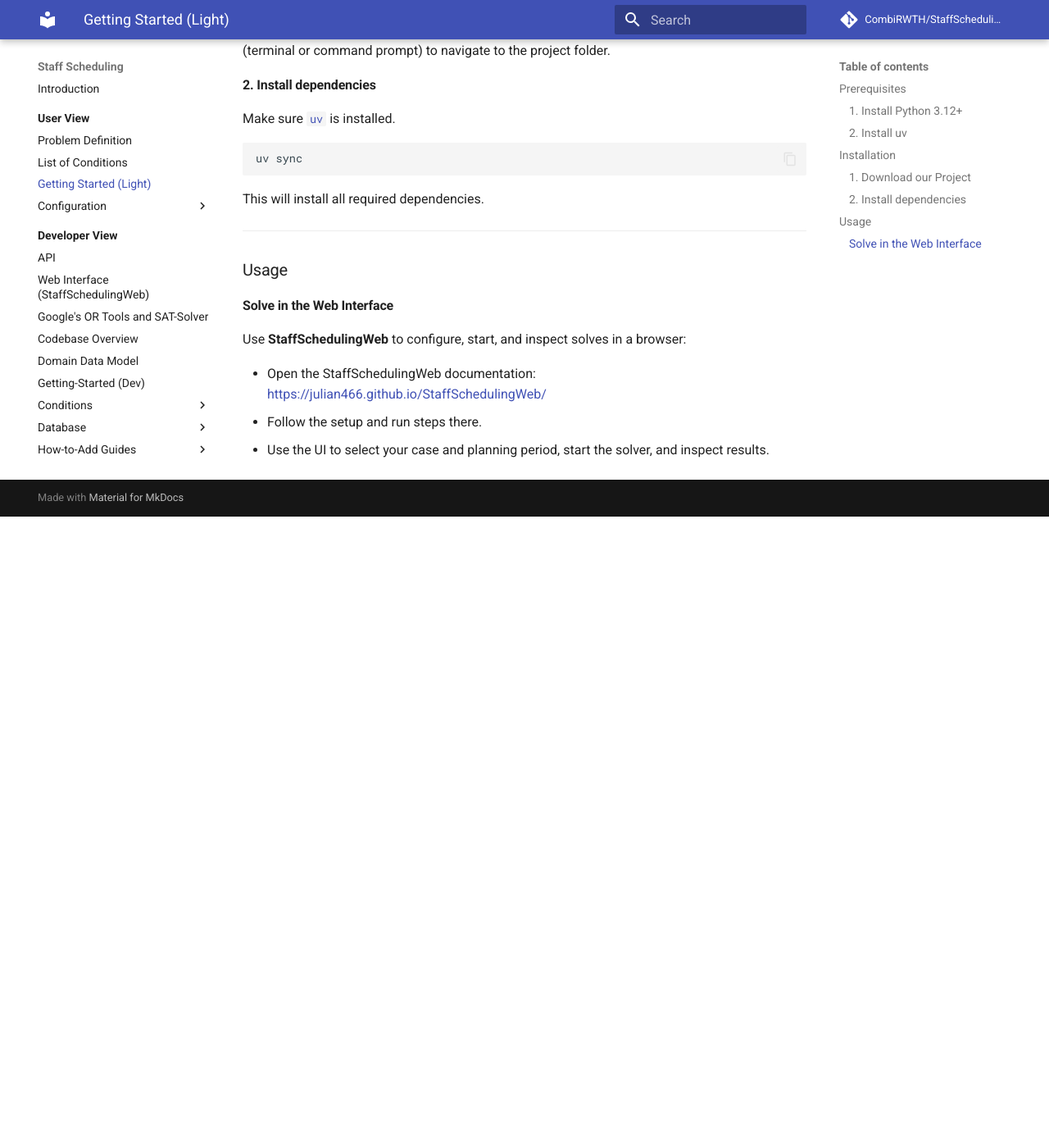
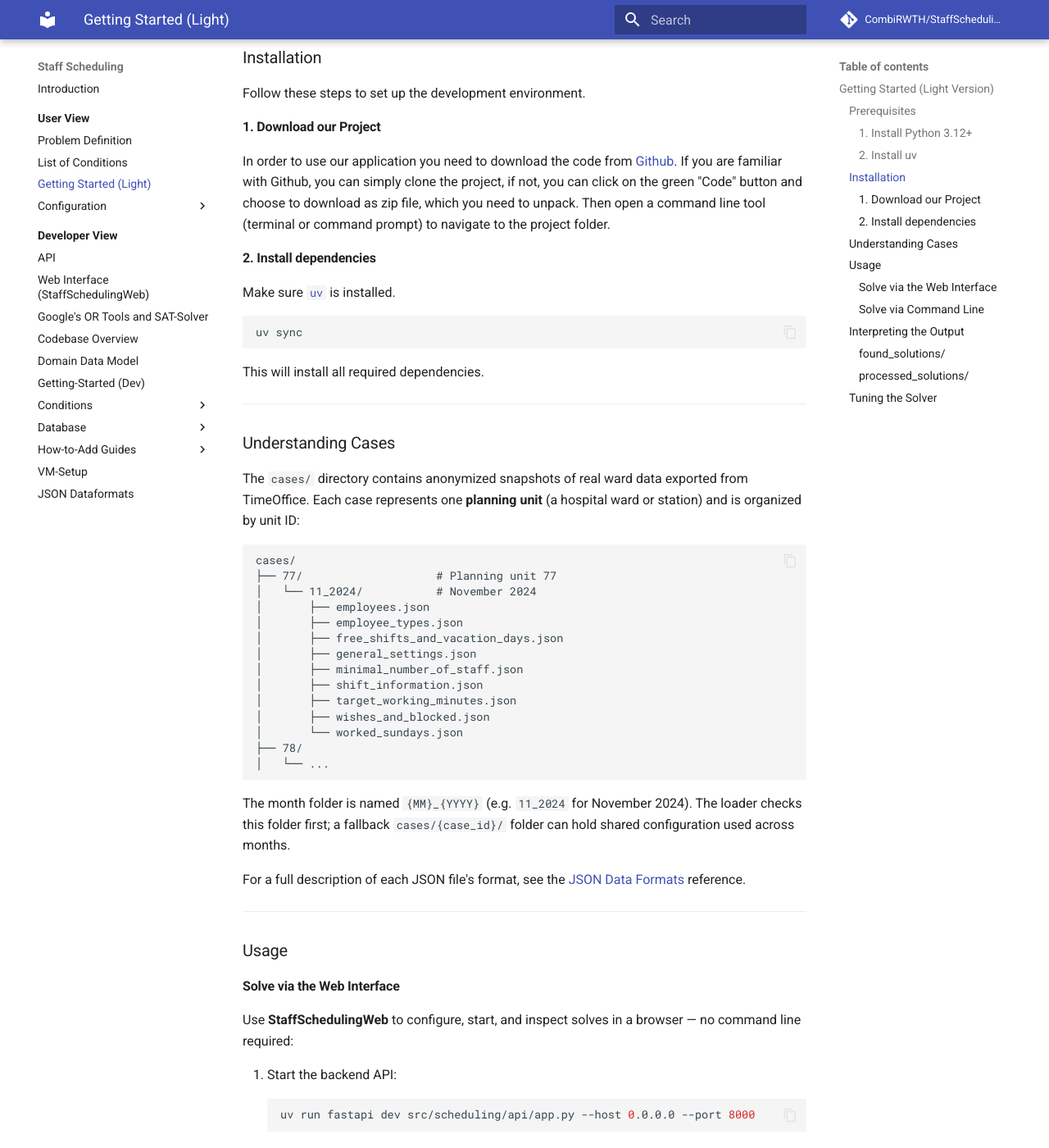
Before and after one commit to CombiRWTH/StaffScheduling, an MkDocs documentation site: the page built from docs/user-view/getting-started-light-version.md, in a window 1280 px wide and 1400 px high, scrolled down 890 px. Shown: the whole window at 82% size. Built offline with MkDocs 1.6.1 and Material for MkDocs 9.7.7, drawn with Linux system fonts in a browser that asks for light colours; comment, search, counter and statistics services are not loaded; before the commit the page ends 1520 px from its top, so only the background shows below that; some of the changed text lies outside the part shown.

Commit message:
misc clarifications in docu

````diff
--- a/docs/user-view/configuration/weights.md
+++ b/docs/user-view/configuration/weights.md
@@ -8,22 +8,24 @@
 
 #### Available Objective Weights
 
-| Key | Default Weight | Clinical Purpose |
-|---|:---:|---|
-| `wishes` | `3` | Fulfill employee shift wishes and preferred days off. |
-| `overtime` | `4` | Minimize deviations from monthly contracted working hours. |
-| `fairness` | `3` | Equitably distribute wishes and night shifts among all eligible nurses. |
-| `free_weekend` | `3` | Maximize complete free weekends (both Saturday and Sunday off). |
-| `second_weekend` | `1` | Enforce alternating weekends off (working at most every second weekend). |
-| `consecutive_nights` | `2` | Penalize prolonged streaks of consecutive night shifts. |
-| `after_night` | `3` | Ensure adequate recovery days following a night shift phase. |
-| `consecutive_days` | `1` | Avoid excessive consecutive working days without a rest day. |
-| `rotate` | `1` | Encourage forward, clockwise shift progression (Early $\rightarrow$ Late $\rightarrow$ Night). |
+| Frontend / API Key | Domain Field Name | Default Weight | Clinical Purpose |
+|---|---|:---:|---|
+| `wishes` | `employee_wish` | `3` | Fulfill employee shift wishes and preferred days off. |
+| `overtime` | `overtime_penalty` | `4` | Minimize deviations from monthly contracted working hours. |
+| `fairness` | `fairness` | `3` | Equitably distribute wishes and night shifts among all eligible nurses. |
+| `free_weekend` | `free_weekend` | `3` | Maximize complete free weekends (both Saturday and Sunday off). |
+| `second_weekend` | `second_weekend_penalty` | `1` | Enforce alternating weekends off (working at most every second weekend). |
+| `consecutive_nights` | `consecutive_night_shifts` | `2` | Penalize prolonged streaks of consecutive night shifts. |
+| `after_night` | `recovery_after_night_shift` | `3` | Ensure adequate recovery days following a night shift phase. |
+| `consecutive_days` | `consecutive_working_days` | `1` | Avoid excessive consecutive working days without a rest day. |
+| `rotate` | `shift_rotation` | `1` | Encourage forward, clockwise shift progression (Early $\rightarrow$ Late $\rightarrow$ Night). |
+| `hidden` | `hidden_employee` | `100` | Balance generated shifts fairly across eligible staff rather than concentrating load on few employees. |
 
 #### Configuration in Practice
 
-* **Web Interface (StaffSchedulingWeb):** The preferred method is to adjust the weight sliders in the **Weights** section of the web interface. Changes are saved directly to the database via `PUT /weights`.
-* **Offline / Light Mode:** Weights are loaded from `cases/{case_id}/{MM_YYYY}/weights.json`. If this file is omitted, the built-in defaults shown above are used automatically.
+* **Web Interface (StaffSchedulingWeb):** The preferred method is to adjust the weight sliders in the **Weights** section of the web interface. Changes are sent via `PUT /weights` using the frontend keys above.
+* **REST API:** Direct API calls use the frontend key format in the request body (e.g. `{"data": {"wishes": 3, "overtime": 4, ...}}`).
+* **Offline / Light Mode:** Weights are loaded from `cases/{case_id}/{MM_YYYY}/weights.json` or `cases/{case_id}/weights.json`. If this file is omitted, the built-in defaults shown above are used automatically.
 
 Example `weights.json`:
 
@@ -37,7 +39,8 @@
     "consecutive_nights": 2,
     "after_night": 3,
     "consecutive_days": 1,
-    "rotate": 1
+    "rotate": 1,
+    "hidden": 100
 }
 ```
 
--- a/docs/user-view/getting-started-light-version.md
+++ b/docs/user-view/getting-started-light-version.md
@@ -1,3 +1,9 @@
+# Getting Started (Light Version)
+
+This guide walks you through running the **Staff Scheduling** solver locally **without a database connection**, using pre-exported JSON case files. This is ideal for experimenting with the solver, testing new constraints, or understanding the scheduling output without access to the hospital's TimeOffice system.
+
+---
+
 # --8<-- [start:Prerequisites]
 ## Prerequisites
 
@@ -45,12 +51,103 @@
 
 ---
 
+## Understanding Cases
+
+The `cases/` directory contains anonymized snapshots of real ward data exported from TimeOffice. Each case represents one **planning unit** (a hospital ward or station) and is organized by unit ID:
+
+```
+cases/
+├── 77/                    # Planning unit 77
+│   └── 11_2024/           # November 2024
+│       ├── employees.json
+│       ├── employee_types.json
+│       ├── free_shifts_and_vacation_days.json
+│       ├── general_settings.json
+│       ├── minimal_number_of_staff.json
+│       ├── shift_information.json
+│       ├── target_working_minutes.json
+│       ├── wishes_and_blocked.json
+│       └── worked_sundays.json
+├── 78/
+│   └── ...
+```
+
+The month folder is named `{MM}_{YYYY}` (e.g. `11_2024` for November 2024). The loader checks this folder first; a fallback `cases/{case_id}/` folder can hold shared configuration used across months.
+
+For a full description of each JSON file's format, see the [JSON Data Formats](../developer-view/json-dataformat.md) reference.
+
+---
+
 ## Usage
 
-### Solve in the Web Interface
+### Solve via the Web Interface
 
-Use **StaffSchedulingWeb** to configure, start, and inspect solves in a browser:
+Use **StaffSchedulingWeb** to configure, start, and inspect solves in a browser — no command line required:
 
-- Open the StaffSchedulingWeb documentation: [https://julian466.github.io/StaffSchedulingWeb/](https://julian466.github.io/StaffSchedulingWeb/)
-- Follow the setup and run steps there.
-- Use the UI to select your case and planning period, start the solver, and inspect results.
+1. Start the backend API:
+   ```bash
+   uv run fastapi dev src/scheduling/api/app.py --host 0.0.0.0 --port 8000
+   ```
+2. Open the [StaffSchedulingWeb documentation](https://julian466.github.io/StaffSchedulingWeb/) and follow the setup steps there.
+3. Use the UI to select your case and planning period, start the solver, and inspect results.
+
+### Solve via Command Line
+
+You can also run the solver directly from the terminal without a database — but note the CLI currently requires a database connection. For offline JSON-based runs, use the FastAPI + StaffSchedulingWeb approach above with the JSON loader.
+
+!!! tip "Working Offline"
+    The available anonymized case files (e.g. `cases/77/11_2024/`) can be loaded through the web interface using the **Import JSON** feature in StaffSchedulingWeb. This lets you run the full solver without any database credentials.
+
+---
+
+## Interpreting the Output
+
+After a successful solve, the results appear in two directories:
+
+### `found_solutions/`
+
+Contains the raw solver output in JSON format:
+```
+found_solutions/
+└── solution_77_2024-11-01-2024-11-30_wdefault.json
+```
+
+The file contains the full list of generated shift assignments:
+```json
+{
+  "status": "optimal",
+  "assignments": [
+    {
+      "employee_id": 101,
+      "date": "2024-11-01",
+      "shift_id": 1113,
+      "planning_unit_id": 77,
+      "type": "generated"
+    }
+  ],
+  "diagnostics": [],
+  "audit": { "findings": [] }
+}
+```
+
+- `status`: `"optimal"` means the solver found the best possible schedule within the time limit; `"feasible"` means a valid schedule was found but further improvement may be possible.
+- `assignments`: The complete list of shift assignments produced by the solver.
+- `audit.findings`: Any constraint violations detected by the post-solve audit engine.
+
+### `processed_solutions/`
+
+Contains the solution converted into the legacy TimeOffice import format (for write-back into the system). These files are used internally by the TimeOffice integration layer.
+
+---
+
+## Tuning the Solver
+
+You can influence solve quality by adjusting the `.env` file:
+
+| Setting | Default | Effect |
+|---|---|---|
+| `SOLVER_MAX_TIME_SECONDS` | `30` | Increase for better solution quality on complex cases |
+| `SOLVER_NUM_SEARCH_WORKERS` | `auto` | Set to the number of CPU cores for faster search |
+| `SOLVER_LOG_SEARCH_PROGRESS` | `false` | Set to `true` to see live solver output |
+
+For objective weights (how much to prioritize wishes vs. overtime vs. fairness), see [Adapting Weights](./configuration/weights.md).
````
Also changed, not shown: docs/index.md (+7 -7 lines), docs/user-view/list-of-conditions.md (+1 -15 lines), docs/user-view/problem-definition.md (+1 -1 lines).
